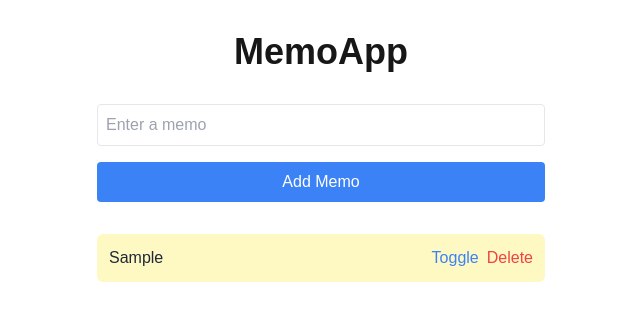
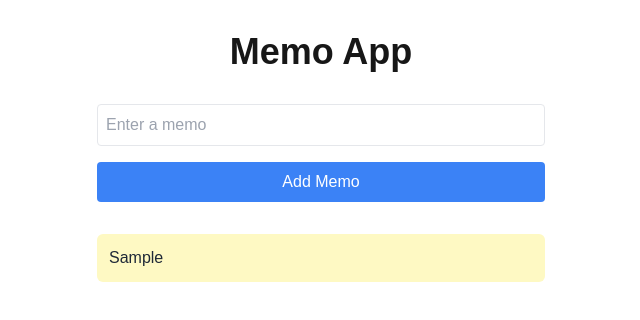
Before and after one commit to Xiabher/memoapp-pwa, a Next.js app: page / in a window 1280 px wide. Both pictures are taken after typing "Sample" into the empty fields and a click on the button "Add Memo". Shown: the top 320 px of the page, without its empty margins (319-959 px from the left). Built offline with nearby package versions, Linux system fonts and the light colour scheme.

Commit message:
recovered my original and actual code

```diff
--- a/src/app/page.tsx
+++ b/src/app/page.tsx
@@ -1,12 +1,19 @@
 "use client"
 
-import { useState, FormEvent } from 'react'
+import { useState, useRef, useEffect, FormEvent } from 'react'
 import useMemoStore from '@/app/store/memoStore'
-
+import { Memo } from '@/types'
 
 export default function Home() {
+  const [isClient, setIsClient] = useState(false)
   const [newMemo, setNewMemo] = useState('')
-  const { memos, addMemo, deleteMemo, toggleMemo } = useMemoStore()
+  const [editingId, setEditingId] = useState<number | null>(null)
+  const { memos, addMemo, deleteMemo, editMemo, toggleMemo } = useMemoStore()
+  const editRef = useRef<HTMLDivElement>(null)
+
+  useEffect(() => {
+    setIsClient(true)
+  }, [])
 
   const handleSubmit = (e: FormEvent<HTMLFormElement>) => {
     e.preventDefault()
@@ -15,10 +22,41 @@ export default function Home() {
     setNewMemo('')
   }
 
+  const handleEdit = (id: number, text: string) => {
+    setEditingId(id)
+    setNewMemo(text)
+  }
+
+  const handleSave = (id: number) => {
+    editMemo(id, newMemo)
+    setEditingId(null)
+    setNewMemo('')
+  }
+
+  const handleDelete = (id: number) => {
+    deleteMemo(id)
+    setEditingId(null)
+    setNewMemo('')
+  }
+
+  const handleToggle = (id: number) => {
+    toggleMemo(id)
+  }
+
+  useEffect(() => {
+    if (editingId && editRef.current) {
+      editRef.current.scrollIntoView({ behavior: 'smooth', block: 'center' })
+    }
+  }, [editingId])
+
+  if (!isClient) {
+    return null // or a loading indicator
+  }
+
   return (
     <main className="flex min-h-screen flex-col items-center p-4 sm:p-8">
       <div className="w-full max-w-md space-y-8">
-        <h1 className="text-4xl font-bold text-center mb-8">MemoApp</h1>
+        <h1 className="text-4xl font-bold text-center mb-8">Memo App</h1>
         <form onSubmit={handleSubmit} className="space-y-4">
           <input
             type="text"
@@ -35,30 +73,55 @@ export default function Home() {
           </button>
         </form>
         <div className="space-y-2">
-          {memos.map((memo) => (
+          {memos.map((memo: Memo) => {
+            const firstLine = memo.text.split('\n')[0];
+            const isEditing = editingId === memo.id;
+
+            return (
               <div
                 key={memo.id}
-              className="flex justify-between items-center bg-yellow-100 dark:bg-yellow-700 p-3 rounded-md"
+                className={`bg-yellow-100 dark:bg-yellow-700 p-3 rounded-md ${isEditing ? 'min-h-[50vh]' : 'cursor-pointer hover:bg-yellow-200 dark:hover:bg-yellow-600 transition-colors'}`}
+                ref={isEditing ? editRef : undefined}
+                onClick={() => !isEditing && handleEdit(memo.id, memo.text)}
               >
-              <p className={`text-gray-800 dark:text-gray-200 ${memo.completed ? 'line-through' : ''}`}>
-                {memo.text}
-              </p>
-              <div>
+                {isEditing ? (
+                  <div className="space-y-4">
+                    <textarea
+                      value={newMemo}
+                      onChange={(e) => setNewMemo(e.target.value)}
+                      className={`w-full p-2 rounded text-black dark:text-white dark:bg-gray-800 min-h-[40vh] ${memo.completed ? 'line-through' : ''}`}
+                    />
+                    <div className="flex justify-between items-center">
                       <button
-                  onClick={() => toggleMemo(memo.id)}
-                  className="text-blue-500 mr-2"
+                        onClick={() => handleSave(memo.id)}
+                        className="bg-green-500 text-white px-4 py-2 rounded"
                       >
-                  Toggle
+                        Save
                       </button>
                       <button
-                  onClick={() => deleteMemo(memo.id)}
-                  className="text-red-500"
+                        onClick={() => handleToggle(memo.id)}
+                        className="bg-blue-500 text-white px-4 py-2 rounded"
+                      >
+                        {memo.completed ? 'Mark Incomplete' : '(In)Complete'}
+                      </button>
+                      <button
+                        onClick={() => handleDelete(memo.id)}
+                        className="bg-red-500 text-white px-4 py-2 rounded"
                       >
                         Delete
                       </button>
                     </div>
                   </div>
-          ))}
+                ) : (
+                  <div className="flex justify-between items-center">
+                    <p className={`text-gray-800 dark:text-gray-200 truncate flex-grow ${memo.completed ? 'line-through' : ''}`}>
+                      {firstLine}
+                    </p>
+                  </div>
+                )}
+              </div>
+            );
+          })}
         </div>
       </div>
     </main>
--- a/src/app/store/memoStore.ts
+++ b/src/app/store/memoStore.ts
@@ -1,17 +1,14 @@
 import { create } from 'zustand'
-import { persist } from 'zustand/middleware'
+import { persist, createJSONStorage } from 'zustand/middleware'
+import { Memo } from '@/types';
 
-interface Memo {
-  id: number;
-  text: string;
-  completed: boolean;
-}
 
 interface MemoStore {
   memos: Memo[];
   addMemo: (text: string) => void;
   deleteMemo: (id: number) => void;
   toggleMemo: (id: number) => void;
+  editMemo: (id: number, newText: string) => void;
 }
 
 const useMemoStore = create<MemoStore>()(
@@ -19,27 +16,25 @@ const useMemoStore = create<MemoStore>()(
     (set) => ({
       memos: [],
       addMemo: (text) => set((state) => ({
-        memos: [...state.memos, { id: Date.now(), text, completed: false }]
+        memos: [{ id: Date.now(), text, completed: false }, ...state.memos ]
       })),
       deleteMemo: (id) => set((state) => ({
         memos: state.memos.filter(memo => memo.id !== id)
+      })),
+      editMemo: (id, newText) => set((state) => ({
+        memos: state.memos.map(memo =>
+          memo.id === id ? { ...memo, text: newText } : memo
+        )
       })),
       toggleMemo: (id) => set((state) => ({
         memos: state.memos.map(memo =>
           memo.id === id ? { ...memo, completed: !memo.completed } : memo
         )
-      })),
+      }))
     }),
     {
       name: 'memo-storage',
-      storage: {
-        getItem: (name) => {
-          const str = localStorage.getItem(name);
-          return str ? JSON.parse(str) : null;
-        },
-        setItem: (name, value) => localStorage.setItem(name, JSON.stringify(value)),
-        removeItem: (name) => localStorage.removeItem(name),
-      },
+      storage: createJSONStorage(() => localStorage),
     }
   )
 )
```
Lines whose indentation alone changed are shown as unchanged.
